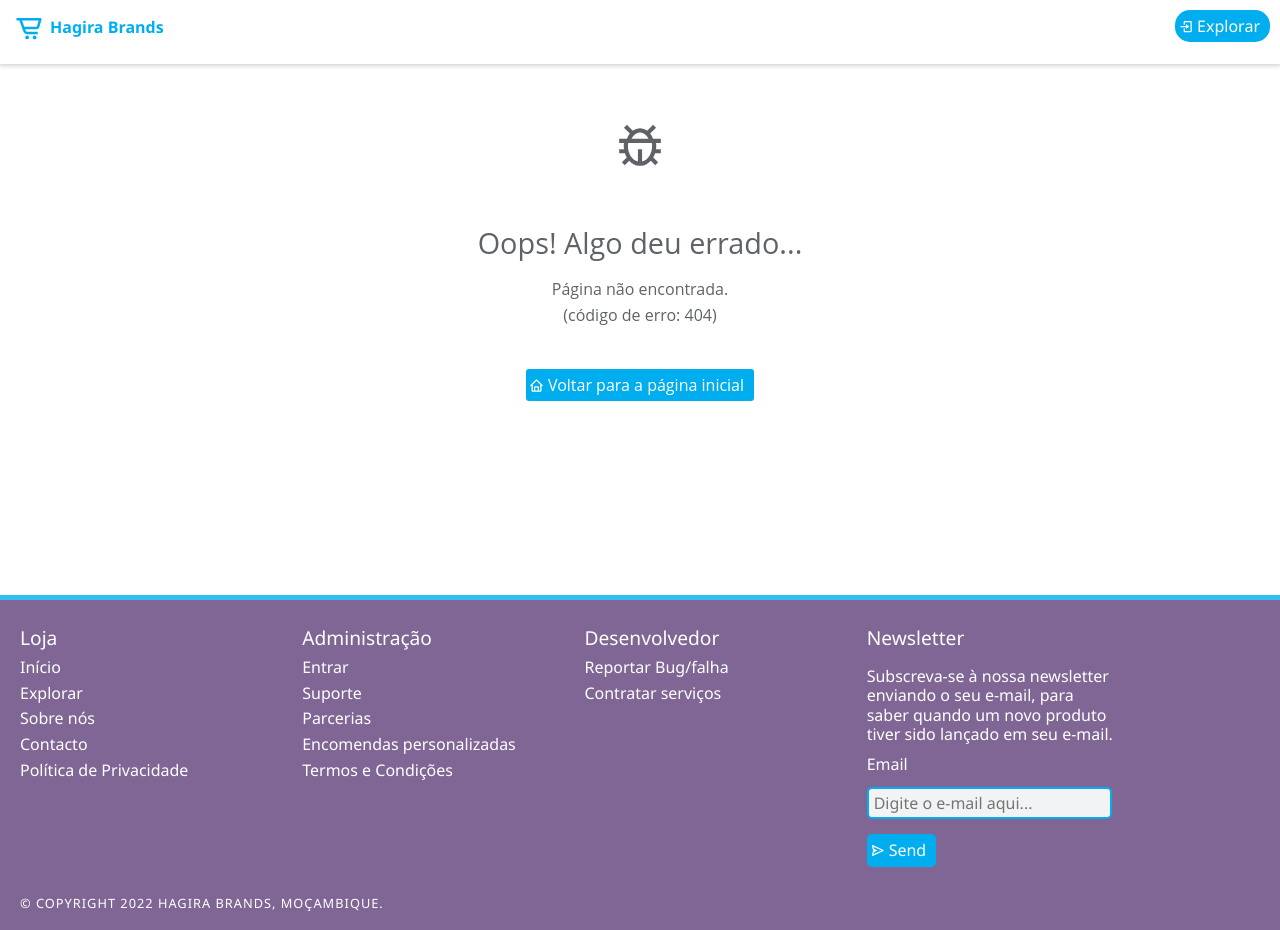
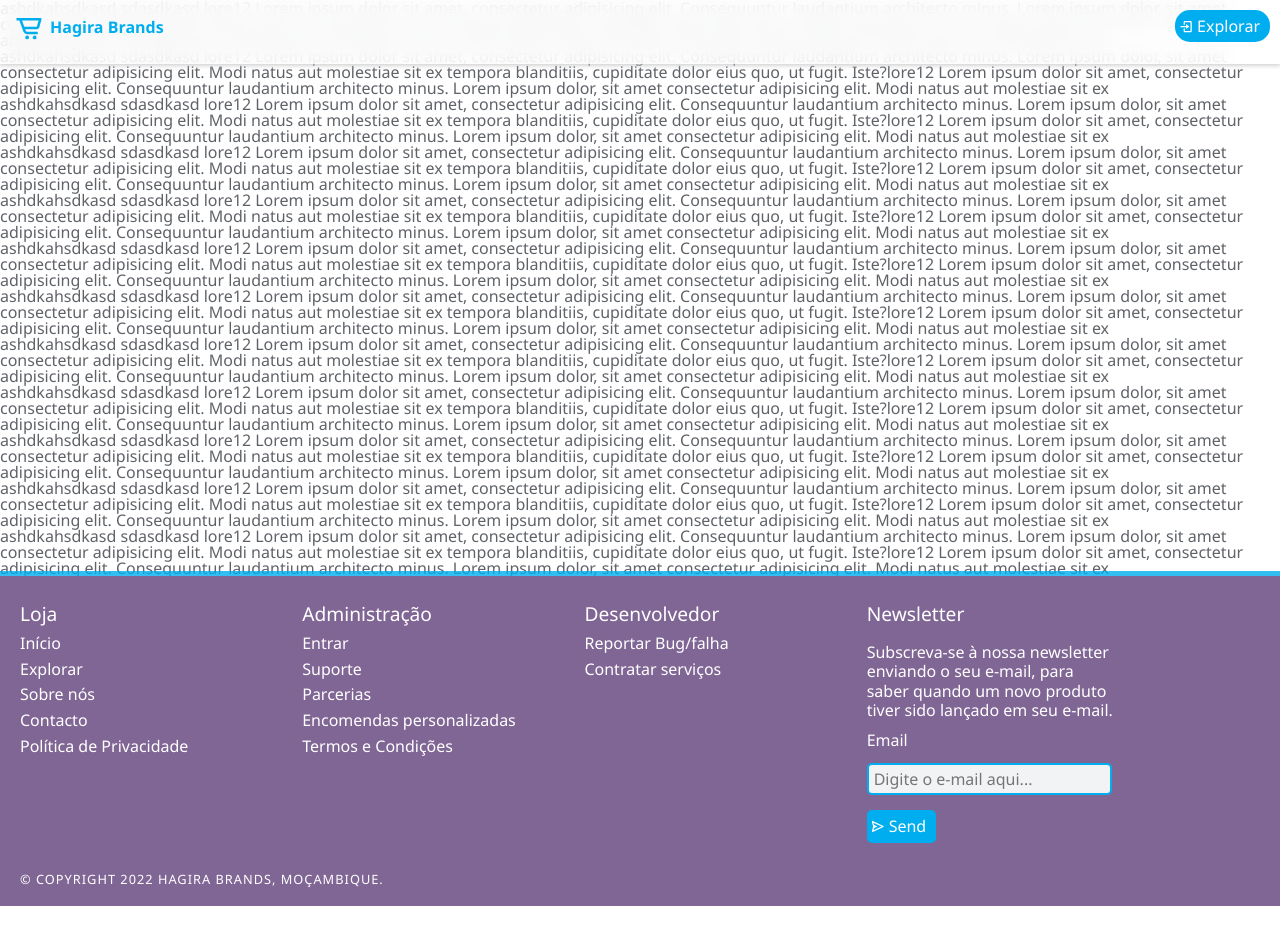
Before and after one commit to KainNhantumbo/Hagira-Brands-Store, a React (Create React App) app: page /overview in a window 1280 px wide. After the commit the page ends 906 px from the top, so only its background shows below. Built offline with nearby package versions, Linux system fonts and the light colour scheme.

Commit message:
styles: added a transparency to Header component

```diff
--- a/src/App.jsx
+++ b/src/App.jsx
@@ -11,6 +11,7 @@ import Contact from './pages/Contact';
 import DataSentSucess from './pages/DataSentSucess';
 import RestritectedRoute from './components/RestrictedRoute';
 import Admin from './pages/admin/Admin';
+import Overview from './pages/admin/Overview';
 import { ThemeProvider } from 'styled-components';
 import { primary } from './styles/themes';
 import { GlobalStyles } from './styles/Globalstyles';
@@ -41,10 +42,11 @@ const App = () => {
 						path='/admin'
 						element={
 							<RestritectedRoute user={user}>
-								<Admin />
+								<Admin user={user} />
 							</RestritectedRoute>
 						}
-					/>
+					></Route>
+					<Route path='/overview' element={<Overview user={user} />} />
 					<Route path='*' element={<ErrorPage />} />
 				</Routes>
 				<Footer />
--- a/src/components/RestrictedRoute.jsx
+++ b/src/components/RestrictedRoute.jsx
@@ -2,9 +2,9 @@ import { Navigate } from 'react-router-dom';
 
 // used to restrict acess to admin routes
 const RestritectedRoute = ({ children, user }) => {
-	if (!user.email || !user.password) {
-		return <Navigate to={'/login'} />;
-	}
+	// if (!user?.email || !user?.password) {
+	// 	return <Navigate to={'/login'} />;
+	// }
 	return children;
 };
 
--- a/src/pages/Login.jsx
+++ b/src/pages/Login.jsx
@@ -3,24 +3,24 @@ import Button from '../components/Button';
 import { BiLogIn, BiUser, BiEnvelope, BiLockAlt } from 'react-icons/bi';
 import { useState, useContext } from 'react';
 import { Context } from '../App';
-import {useNavigate} from 'react-router-dom'
+import { useNavigate } from 'react-router-dom';
 
 const Login = () => {
 	const [email, setEmail] = useState('');
 	const [password, setPassword] = useState('');
 	const [emailError, setEmailError] = useState('');
 	const [passwordError, setPasswordError] = useState('');
-	const setUser = useContext(Context)
-	const navigate = useNavigate()
+	const setUser = useContext(Context);
+
+	const navigate = useNavigate();
+
 	// sets the user data form login
-	function log (e) {
-		e.preventDefault()
-		setUser({email, password})
-		console.log({email, password})
-navigate('/admin')
-	}
-
-
+	const log = (e) => {
+		e.preventDefault();
+		setUser({ email, password });
+		console.log({ email, password });
+		navigate('/admin');
+	};
 
 	return (
 		<LoginContainer>
--- a/src/pages/admin/Admin.jsx
+++ b/src/pages/admin/Admin.jsx
@@ -1,33 +1,50 @@
-import { AdminContainer } from "../../styles/admin";
+import { AdminContainer } from '../../styles/admin';
 import React, { useState } from 'react';
-import { useNavigate } from "react-router-dom";
+import { useNavigate } from 'react-router-dom';
+import {
+	BiCog,
+	BiEnvelope,
+	BiGridAlt,
+	BiLayer,
+	BiMessageAltDetail,
+	BiNavigation,
+	BiNote,
+} from 'react-icons/bi';
+import Overview from './Overview';
+import NewProduct from './NewProduct';
+import Button from '../../components/Button';
 
+const Admin = ({ user }) => {
+	const navigate = useNavigate();
+	const [panel, setPanel] = useState(<Overview />);
 
-const Admin = ({user}) => {
-  const navigate = useNavigate();
-
-  return <AdminContainer>
+	return (
+		<AdminContainer>
 			<aside>
-      <div>
-        <a href="/admin/overview"><span>Overview</span></a>
+				<div onClick={() => setPanel(() => <Overview />)}>
+					<BiLayer />
+					<span>Overview</span>
+				</div>
+				<div onClick={() => setPanel(() => <NewProduct />)}>
+					<BiNote />
+					<span>Novo Produto</span>
 				</div>
 				<div>
-        <a href=""><span>Novo Produto</span></a>
+					<BiEnvelope />
+					<span>Comunicar</span>
 				</div>
 				<div>
-        <a href=""><span>Comunicar</span></a>
+					<BiMessageAltDetail />
+					<span>Mensagens</span>
 				</div>
 				<div>
-        <a href=""><span>Mensagens</span></a>
-      </div>
-      <div>
-        <a href=""><span>Gerenciar</span></a>
+					<BiCog />
+					<span>Gerenciar</span>
 				</div>
 			</aside>
-    <article>
-
-    </article>
-  </AdminContainer>;
-}
+			<article>{panel}</article>
+		</AdminContainer>
+	);
+};
 
 export default Admin;
--- /dev/null
+++ b/src/pages/admin/NewProduct.jsx
@@ -0,0 +1,7 @@
+const NewProduct = () => {
+  return <div>
+
+  </div>;
+}
+
+export default NewProduct;
--- /dev/null
+++ b/src/pages/admin/Overview.jsx
@@ -0,0 +1,110 @@
+import { Navigate } from 'react-router-dom';
+
+const Overview = ({user}) => {
+  // if (!user?.email || !user?.password) {
+	// 	return <Navigate to={'/login'} />;
+	// }
+
+	return (
+		<div>
+			ashdkahsdkasd sdasdkasd lore12 Lorem ipsum dolor sit amet, consectetur
+			adipisicing elit. Consequuntur laudantium architecto minus. Lorem ipsum
+			dolor, sit amet consectetur adipisicing elit. Modi natus aut molestiae sit
+			ex tempora blanditiis, cupiditate dolor eius quo, ut fugit. Iste?lore12
+			Lorem ipsum dolor sit amet, consectetur adipisicing elit. Consequuntur
+			laudantium architecto minus. Lorem ipsum dolor, sit amet consectetur
+			adipisicing elit. Modi natus aut molestiae sit ex
+      <div>
+			ashdkahsdkasd sdasdkasd lore12 Lorem ipsum dolor sit amet, consectetur
+			adipisicing elit. Consequuntur laudantium architecto minus. Lorem ipsum
+			dolor, sit amet consectetur adipisicing elit. Modi natus aut molestiae sit
+			ex tempora blanditiis, cupiditate dolor eius quo, ut fugit. Iste?lore12
+			Lorem ipsum dolor sit amet, consectetur adipisicing elit. Consequuntur
+			laudantium architecto minus. Lorem ipsum dolor, sit amet consectetur
+			adipisicing elit. Modi natus aut molestiae sit ex
+		</div><div>
+			ashdkahsdkasd sdasdkasd lore12 Lorem ipsum dolor sit amet, consectetur
+			adipisicing elit. Consequuntur laudantium architecto minus. Lorem ipsum
+			dolor, sit amet consectetur adipisicing elit. Modi natus aut molestiae sit
+			ex tempora blanditiis, cupiditate dolor eius quo, ut fugit. Iste?lore12
+			Lorem ipsum dolor sit amet, consectetur adipisicing elit. Consequuntur
+			laudantium architecto minus. Lorem ipsum dolor, sit amet consectetur
+			adipisicing elit. Modi natus aut molestiae sit ex
+		</div><div>
+			ashdkahsdkasd sdasdkasd lore12 Lorem ipsum dolor sit amet, consectetur
+			adipisicing elit. Consequuntur laudantium architecto minus. Lorem ipsum
+			dolor, sit amet consectetur adipisicing elit. Modi natus aut molestiae sit
+			ex tempora blanditiis, cupiditate dolor eius quo, ut fugit. Iste?lore12
+			Lorem ipsum dolor sit amet, consectetur adipisicing elit. Consequuntur
+			laudantium architecto minus. Lorem ipsum dolor, sit amet consectetur
+			adipisicing elit. Modi natus aut molestiae sit ex
+		</div><div>
+			ashdkahsdkasd sdasdkasd lore12 Lorem ipsum dolor sit amet, consectetur
+			adipisicing elit. Consequuntur laudantium architecto minus. Lorem ipsum
+			dolor, sit amet consectetur adipisicing elit. Modi natus aut molestiae sit
+			ex tempora blanditiis, cupiditate dolor eius quo, ut fugit. Iste?lore12
+			Lorem ipsum dolor sit amet, consectetur adipisicing elit. Consequuntur
+			laudantium architecto minus. Lorem ipsum dolor, sit amet consectetur
+			adipisicing elit. Modi natus aut molestiae sit ex
+		</div><div>
+			ashdkahsdkasd sdasdkasd lore12 Lorem ipsum dolor sit amet, consectetur
+			adipisicing elit. Consequuntur laudantium architecto minus. Lorem ipsum
+			dolor, sit amet consectetur adipisicing elit. Modi natus aut molestiae sit
+			ex tempora blanditiis, cupiditate dolor eius quo, ut fugit. Iste?lore12
+			Lorem ipsum dolor sit amet, consectetur adipisicing elit. Consequuntur
+			laudantium architecto minus. Lorem ipsum dolor, sit amet consectetur
+			adipisicing elit. Modi natus aut molestiae sit ex
+		</div><div>
+			ashdkahsdkasd sdasdkasd lore12 Lorem ipsum dolor sit amet, consectetur
+			adipisicing elit. Consequuntur laudantium architecto minus. Lorem ipsum
+			dolor, sit amet consectetur adipisicing elit. Modi natus aut molestiae sit
+			ex tempora blanditiis, cupiditate dolor eius quo, ut fugit. Iste?lore12
+			Lorem ipsum dolor sit amet, consectetur adipisicing elit. Consequuntur
+			laudantium architecto minus. Lorem ipsum dolor, sit amet consectetur
+			adipisicing elit. Modi natus aut molestiae sit ex
+		</div><div>
+			ashdkahsdkasd sdasdkasd lore12 Lorem ipsum dolor sit amet, consectetur
+			adipisicing elit. Consequuntur laudantium architecto minus. Lorem ipsum
+			dolor, sit amet consectetur adipisicing elit. Modi natus aut molestiae sit
+			ex tempora blanditiis, cupiditate dolor eius quo, ut fugit. Iste?lore12
+			Lorem ipsum dolor sit amet, consectetur adipisicing elit. Consequuntur
+			laudantium architecto minus. Lorem ipsum dolor, sit amet consectetur
+			adipisicing elit. Modi natus aut molestiae sit ex
+		</div><div>
+			ashdkahsdkasd sdasdkasd lore12 Lorem ipsum dolor sit amet, consectetur
+			adipisicing elit. Consequuntur laudantium architecto minus. Lorem ipsum
+			dolor, sit amet consectetur adipisicing elit. Modi natus aut molestiae sit
+			ex tempora blanditiis, cupiditate dolor eius quo, ut fugit. Iste?lore12
+			Lorem ipsum dolor sit amet, consectetur adipisicing elit. Consequuntur
+			laudantium architecto minus. Lorem ipsum dolor, sit amet consectetur
+			adipisicing elit. Modi natus aut molestiae sit ex
+		</div><div>
+			ashdkahsdkasd sdasdkasd lore12 Lorem ipsum dolor sit amet, consectetur
+			adipisicing elit. Consequuntur laudantium architecto minus. Lorem ipsum
+			dolor, sit amet consectetur adipisicing elit. Modi natus aut molestiae sit
+			ex tempora blanditiis, cupiditate dolor eius quo, ut fugit. Iste?lore12
+			Lorem ipsum dolor sit amet, consectetur adipisicing elit. Consequuntur
+			laudantium architecto minus. Lorem ipsum dolor, sit amet consectetur
+			adipisicing elit. Modi natus aut molestiae sit ex
+		</div><div>
+			ashdkahsdkasd sdasdkasd lore12 Lorem ipsum dolor sit amet, consectetur
+			adipisicing elit. Consequuntur laudantium architecto minus. Lorem ipsum
+			dolor, sit amet consectetur adipisicing elit. Modi natus aut molestiae sit
+			ex tempora blanditiis, cupiditate dolor eius quo, ut fugit. Iste?lore12
+			Lorem ipsum dolor sit amet, consectetur adipisicing elit. Consequuntur
+			laudantium architecto minus. Lorem ipsum dolor, sit amet consectetur
+			adipisicing elit. Modi natus aut molestiae sit ex
+		</div><div>
+			ashdkahsdkasd sdasdkasd lore12 Lorem ipsum dolor sit amet, consectetur
+			adipisicing elit. Consequuntur laudantium architecto minus. Lorem ipsum
+			dolor, sit amet consectetur adipisicing elit. Modi natus aut molestiae sit
+			ex tempora blanditiis, cupiditate dolor eius quo, ut fugit. Iste?lore12
+			Lorem ipsum dolor sit amet, consectetur adipisicing elit. Consequuntur
+			laudantium architecto minus. Lorem ipsum dolor, sit amet consectetur
+			adipisicing elit. Modi natus aut molestiae sit ex
+		</div>
+		</div>
+	);
+};
+
+export default Overview;
--- a/src/styles/admin.js
+++ b/src/styles/admin.js
@@ -1,3 +1,7 @@
 import styled from "styled-components";
 
-export const AdminContainer = styled.main ``
+export const AdminContainer = styled.main `
+min-width: 100%;
+min-height: 70vh;
+padding: 90px 10px;
+`
--- a/src/styles/components/header.js
+++ b/src/styles/components/header.js
@@ -8,7 +8,8 @@ export const Container = styled.header`
 	height: 8vh;
 	padding: 5px 10px;
 	box-shadow: 0 0 5px 1px rgb(${({ theme }) => theme.shadows});
-	background-color: rgb(${({ theme }) => theme.background});
+	background-color: rgba(${({ theme }) => theme.background}, .8);
+	backdrop-filter: blur(10px);
 	display: flex;
 	align-items: center;
 	justify-content: flex-start;
```
Lines whose indentation alone changed are shown as unchanged.
